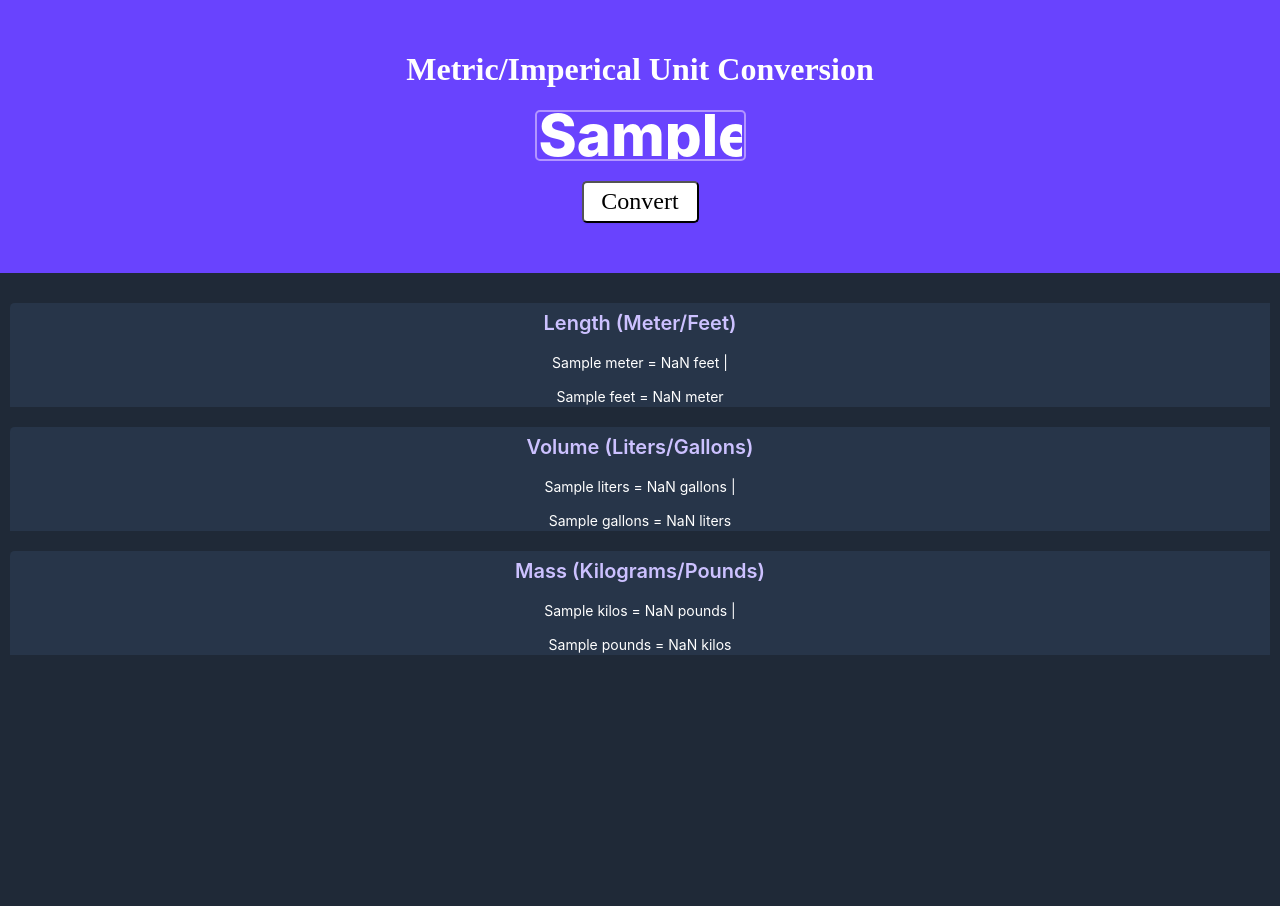
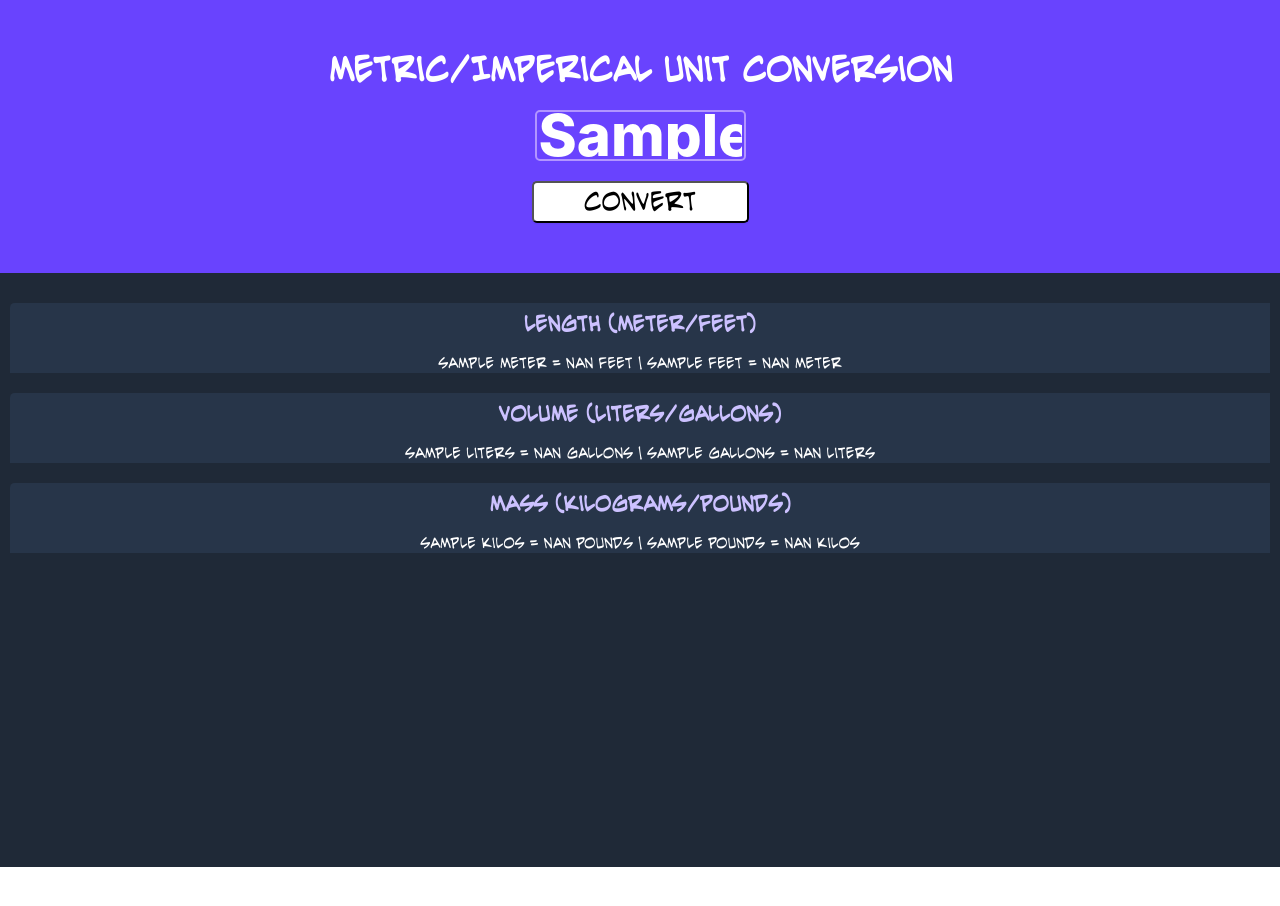
Before and after one commit to AndresCagua/unitConverter, a plain HTML site: page index.html in a window 1280 px wide. Both pictures are taken after typing "Sample" into the empty fields and a click on the button "Convert". After the commit the page ends 867 px from the top, so only its background shows below. Drawn offline with nearby package versions, Linux system fonts and the light colour scheme.

Commit message:
Refactor
Refactor JS code and change the font family

```diff
--- a/index.css
+++ b/index.css
@@ -1,7 +1,13 @@
+@font-face{
+    src: url("evilgeniusbb_reg.ttf");
+    font-family: Evil;
+}
+
+
 body {
     margin: 0;
     text-align: center;
-
+    font-family: Evil;
 }
 
 .hero {
@@ -15,6 +21,7 @@ body {
     padding: 10px;
     padding-bottom: 300px;
     justify-content: space-between;
+
 }
 
 .section {
@@ -22,16 +29,15 @@ body {
 
 left: 25px;
 top: 25px;
-
 background: #273549;
 border-radius: 4.68077px 0px 0px 0px;
+
 }
 #convert-btn{
-width: 117px;
+width: 217px;
 height: 42px;
 left: 217px;
 top: 209px;
-
 background: #FFFFFF;
 
 /* shadow/sm */
@@ -69,9 +75,6 @@ padding-top: 10px;
 
 left: 77px;
 top: 31px;
-
-font-family: 'Inter';
-font-style: normal;
 font-weight: 600;
 font-size: 20px;
 line-height: 20px;
@@ -89,8 +92,6 @@ left: 77px;
 top: 65px;
 
 /* text-sm/leading-5/font-normal */
-font-family: 'Inter';
-font-style: normal;
 font-weight: 400;
 font-size: 14px;
 line-height: 20px;
--- a/index.html
+++ b/index.html
@@ -11,15 +11,15 @@
         <div class="main">
              <div class="section">
                 <h3>Length (Meter/Feet)</h3>
-                <p id="length-el"><p id="length-el_">
+                <p id="length-el">
              </div>
              <div class="section">
                 <h3>Volume (Liters/Gallons)</h3>
-                <p id="volume-el"><p id="volume-el_">
+                <p id="volume-el">
              </div>
              <div class="section">
                 <h3>Mass (Kilograms/Pounds)</h3>
-                <p id="mass-el"><p id="mass-el_">
+                <p id="mass-el">
              </div>
         </div>
         <script src="index.js"></script>
--- a/index.js
+++ b/index.js
@@ -7,31 +7,46 @@
 let convertBtn = document.getElementById("convert-btn")
 let inputEl = document.getElementById("input")
 let lengthEl = document.getElementById("length-el")
-let lengthEl_ = document.getElementById("length-el_")
 let volumeEl = document.getElementById("volume-el")
-let volumeEl_ = document.getElementById("volume-el_")
 let massEl = document.getElementById("mass-el")
-let massEl_ = document.getElementById("mass-el_")
 
 const meterToFeet =  3.281
 const literToGallon =  0.264
 const kiloToPound =  2.204
 
-convertBtn.addEventListener("click", function() {
+function convertLength(){
     let baseValue = inputEl.value
     let lengthResult = baseValue / meterToFeet;
     let lengthResult_ = baseValue * meterToFeet;
+    let metersToFeetValue = `${baseValue} meter = ${lengthResult_.toFixed(3)} feet `
+    let feetToMetersValue = ` ${baseValue} feet = ${lengthResult.toFixed(3)} meter`
+    return (metersToFeetValue + " | " + feetToMetersValue)
+
+}
+
+function convertVolume(){
+    let baseValue = inputEl.value
     let volumeResult = baseValue / literToGallon;
     let volumeResult_ = baseValue * literToGallon;
+    let litersToGallonsValue = `${baseValue} liters = ${volumeResult_.toFixed(3)} gallons `
+    let gallonsToLitersValue = ` ${baseValue} gallons = ${volumeResult.toFixed(3)} liters`
+    return (litersToGallonsValue + " | " + gallonsToLitersValue)
+}
+
+function convertMass(){
+    let baseValue = inputEl.value
     let massResult = baseValue / kiloToPound;
     let massResult_ = baseValue * kiloToPound;
+    let kilogramsToPoundsValue = `${baseValue} kilos = ${massResult_.toFixed(3)} pounds `
+    let poundsToKilogramsValue = ` ${baseValue} pounds = ${massResult.toFixed(3)} kilos`
+    return (kilogramsToPoundsValue + " | " + poundsToKilogramsValue)
+}
 
-    lengthEl.textContent = `${baseValue} meter = ${lengthResult_.toFixed(3)} feet | `
-    lengthEl_.textContent = `${baseValue} feet = ${lengthResult.toFixed(3)} meter`
+convertBtn.addEventListener("click", function() {
 
-    volumeEl.textContent = `${baseValue} liters = ${volumeResult_.toFixed(3)} gallons | `
-    volumeEl_.textContent = `${baseValue} gallons = ${volumeResult.toFixed(3)} liters`
+    // display the units on the page
+    lengthEl.textContent = convertLength()
+    volumeEl.textContent = convertVolume()
+    massEl.textContent = convertMass()
 
-    massEl.textContent = `${baseValue} kilos = ${massResult_.toFixed(3)} pounds | `
-    massEl_.textContent = `${baseValue} pounds = ${massResult.toFixed(3)} kilos`
 })
```
Also changed, not shown: evilgeniusbb_bld.ttf (added), evilgeniusbb_reg.ttf (added).
